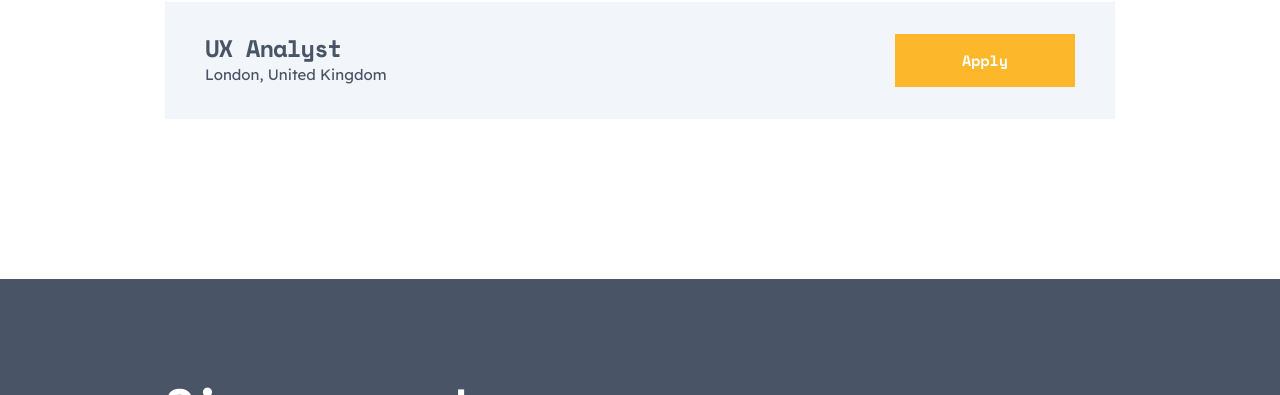
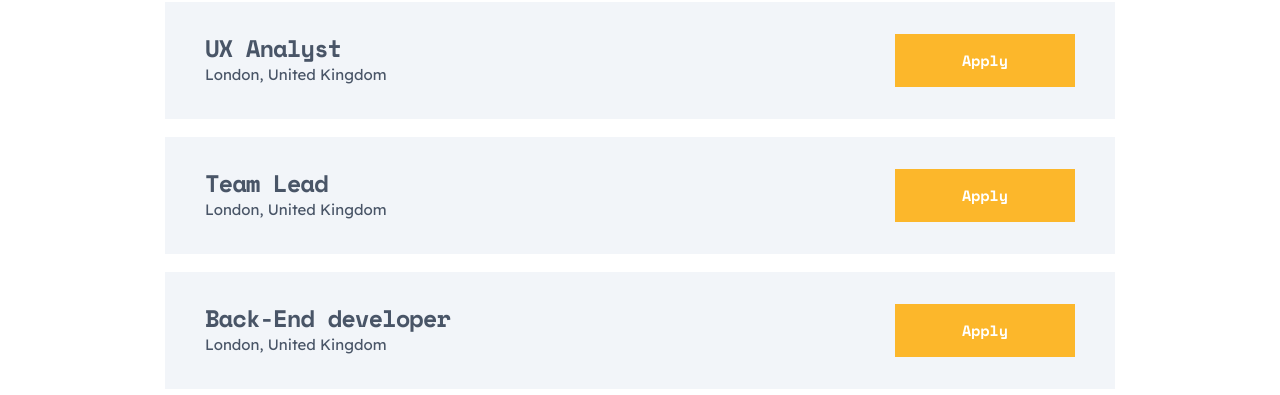
Before and after one commit to irynit/project-exam-multisite, a website: page src/pages/careers.html in a window 1280 px wide. Shown: the part 2442-2837 px from the top of the page. Drawn offline with nearby package versions, Linux system fonts and the light colour scheme; files that its build step writes are made by us from their sources; files whose address does not match are found by name.

Commit message:
small code refactoring

```diff
--- a/gulpfile.babel.js
+++ b/gulpfile.babel.js
@@ -106,7 +106,7 @@ function gulpWatch() {
   watch(`${localServer.assets}js/**/*.js`, js);
   watch(`${localServer.assets}img/**/*`, img);
   // added for json
-  watch(`${localServer.assets}js/w*.json`, json);
+  watch(`${localServer.assets}js/**/*.json`, json);
 }
 //Функція яка очіщає папку dist/ кожного разу коли ви стартуете npm start це щоб чистити кеш
 function clean() {
--- a/src/assets/js/genPositions.js
+++ b/src/assets/js/genPositions.js
@@ -2,7 +2,7 @@
 
 // Get the block where the data will be displayed
 let positionsOut = document.querySelector('.vacancies__row');
-console.log(positionsOut);
+// console.log(positionsOut);
 
 // Fetch data from json file
 fetch('/js/positions.json')
--- a/src/assets/js/positions.json
+++ b/src/assets/js/positions.json
@@ -22,5 +22,13 @@
   {
     "name": "UX Analyst",
     "location": "London, United Kingdom"
+  },
+  {
+    "name": "Team Lead",
+    "location": "London, United Kingdom"
+  },
+  {
+    "name": "Back-End developer",
+    "location": "London, United Kingdom"
   }
 ]
```
Also changed, not shown: src/pages/careers.html (+1 -3 lines), src/pages/location.html (+0 -3 lines).
